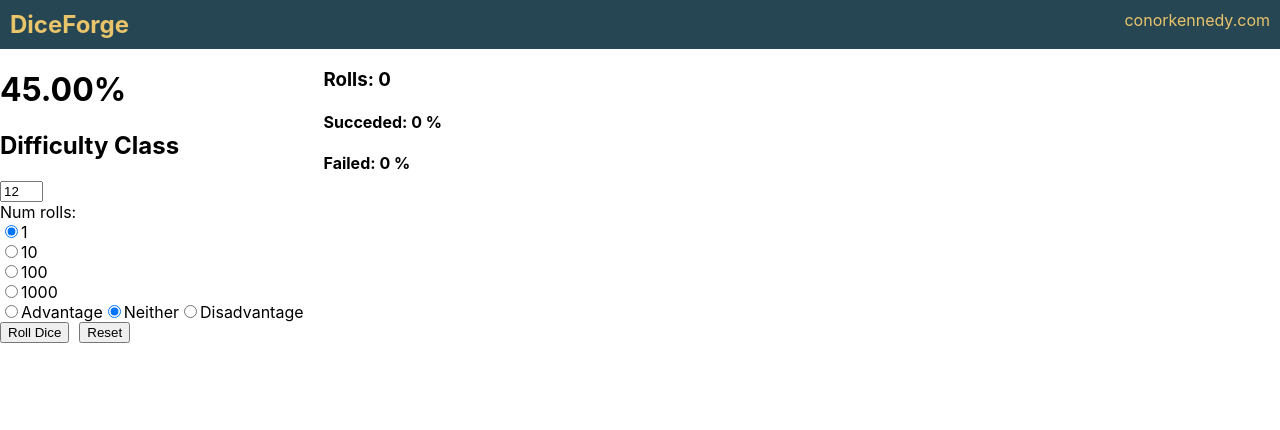
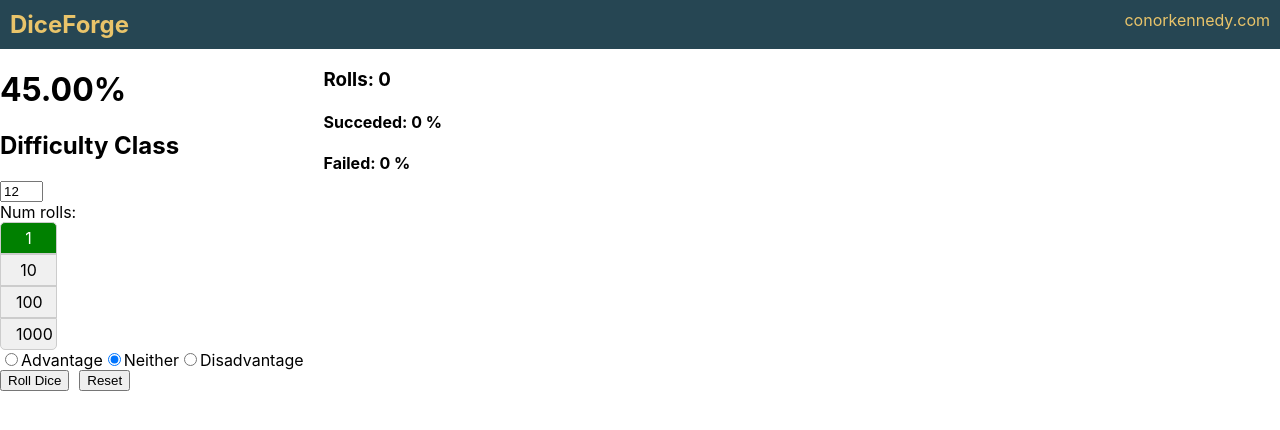
Before and after one commit to conorkenn/diceforge, a React (Create React App) app in the folder frontend/: page / in a window 1280 px wide. Shown: the top 430 px of the page. Built offline with nearby package versions, Linux system fonts and the light colour scheme.

Commit message:
styled num roll selector

```diff
--- a/frontend/src/components/DiceRollerComponent.tsx
+++ b/frontend/src/components/DiceRollerComponent.tsx
@@ -2,7 +2,7 @@ import React, { useState } from "react";
 import { rollDice } from "../api/diceApi";
 import RollHistoryComponent from "./RollHistoryComponent";
 import { RollHistory } from "../types";
-import NumRollsSelector from "./NumRollsSelector";
+import NumRollsSelector from "./NumRollsSelector/NumRollsSelector";
 import RollTypeSelector from "./RollTypeSelector";
 import DifficultySelector from "./DifficultySelector";
 
--- /dev/null
+++ b/frontend/src/components/NumRollsSelector/NumRollsSelector.css
@@ -0,0 +1,44 @@
+.radio-group {
+    display: flex;
+    flex-direction: column;
+}
+
+.radio-label {
+    border: 1px solid #ccc;
+    position: relative;
+    padding: 5px 15px;
+    border: 1px solid #ccc;
+    margin: 0;
+    cursor: pointer;
+    transition: all 0.3s ease;
+    border-radius: 0;
+    text-align: center;
+    width: 25px;
+  }
+
+  .radio-label:first-child{
+    border-top-left-radius: 5px;
+    border-top-right-radius: 5px;
+  }
+
+  .radio-label:last-child{
+    border-bottom-left-radius: 5px;
+    border-bottom-right-radius: 5px;
+  }
+
+  .radio-label input {
+    display: none;
+  }
+
+  .radio-label.active {
+    background-color: green;
+    color: white;
+  }
+
+  .radio-label:not(.active) {
+    background-color: #f0f0f0;
+  }
+
+  .radio-label:hover:not(.active) {
+    background-color: #e0e0e0;
+  }
--- a/frontend/src/components/NumRollsSelector.tsx
+++ b/frontend/src/components/NumRollsSelector/NumRollsSelector.tsx
@@ -1,4 +1,5 @@
 import React from 'react'
+import './NumRollsSelector.css';
 
 interface NumRollsSelectorProps {
     numRolls: number
@@ -11,8 +12,8 @@ const NumRollsSelector: React.FC<NumRollsSelectorProps> = ({numRolls, setNumRoll
         <div>
           <label>
             Num rolls:
-            <div style={{ display: "flex", flexDirection: "column" }}>
-              <label>
+            <div className='radio-group'>
+              <label className={`radio-label ${numRolls === 1 ? 'active': ''}`}>
                 <input
                   type="radio"
                   value={1}
@@ -21,7 +22,7 @@ const NumRollsSelector: React.FC<NumRollsSelectorProps> = ({numRolls, setNumRoll
                 />
                 1
               </label>
-              <label>
+              <label className={`radio-label ${numRolls === 10 ? 'active': ''}`}>
                 <input
                   type="radio"
                   value={10}
@@ -30,7 +31,7 @@ const NumRollsSelector: React.FC<NumRollsSelectorProps> = ({numRolls, setNumRoll
                 />
                 10
               </label>
-              <label>
+              <label className={`radio-label ${numRolls === 100 ? 'active': ''}`}>
                 <input
                   type="radio"
                   value={100}
@@ -39,7 +40,7 @@ const NumRollsSelector: React.FC<NumRollsSelectorProps> = ({numRolls, setNumRoll
                 />
                 100
               </label>
-              <label>
+              <label className={`radio-label ${numRolls === 1000 ? 'active': ''}`}>
                 <input
                   type="radio"
                   value={1000}
```
